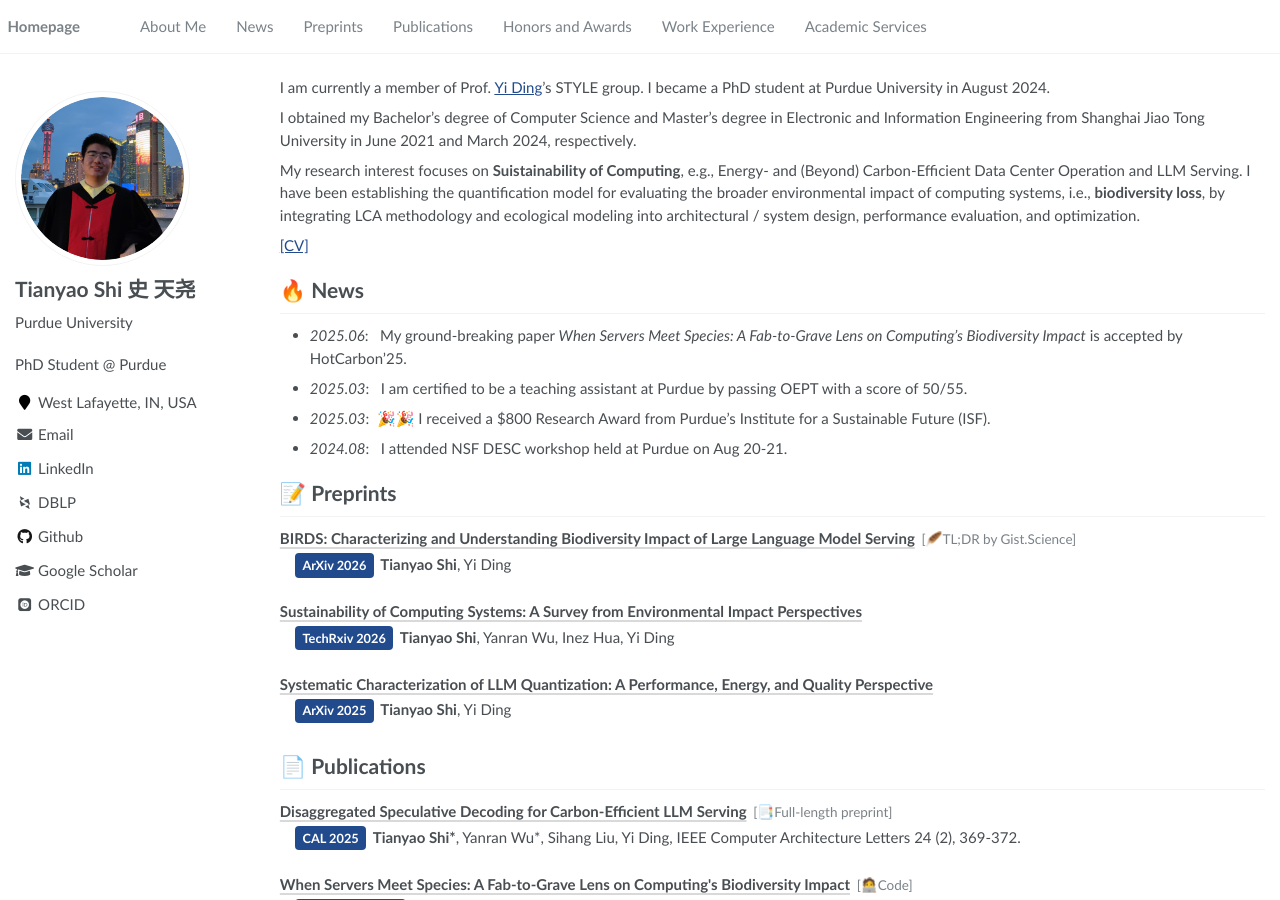
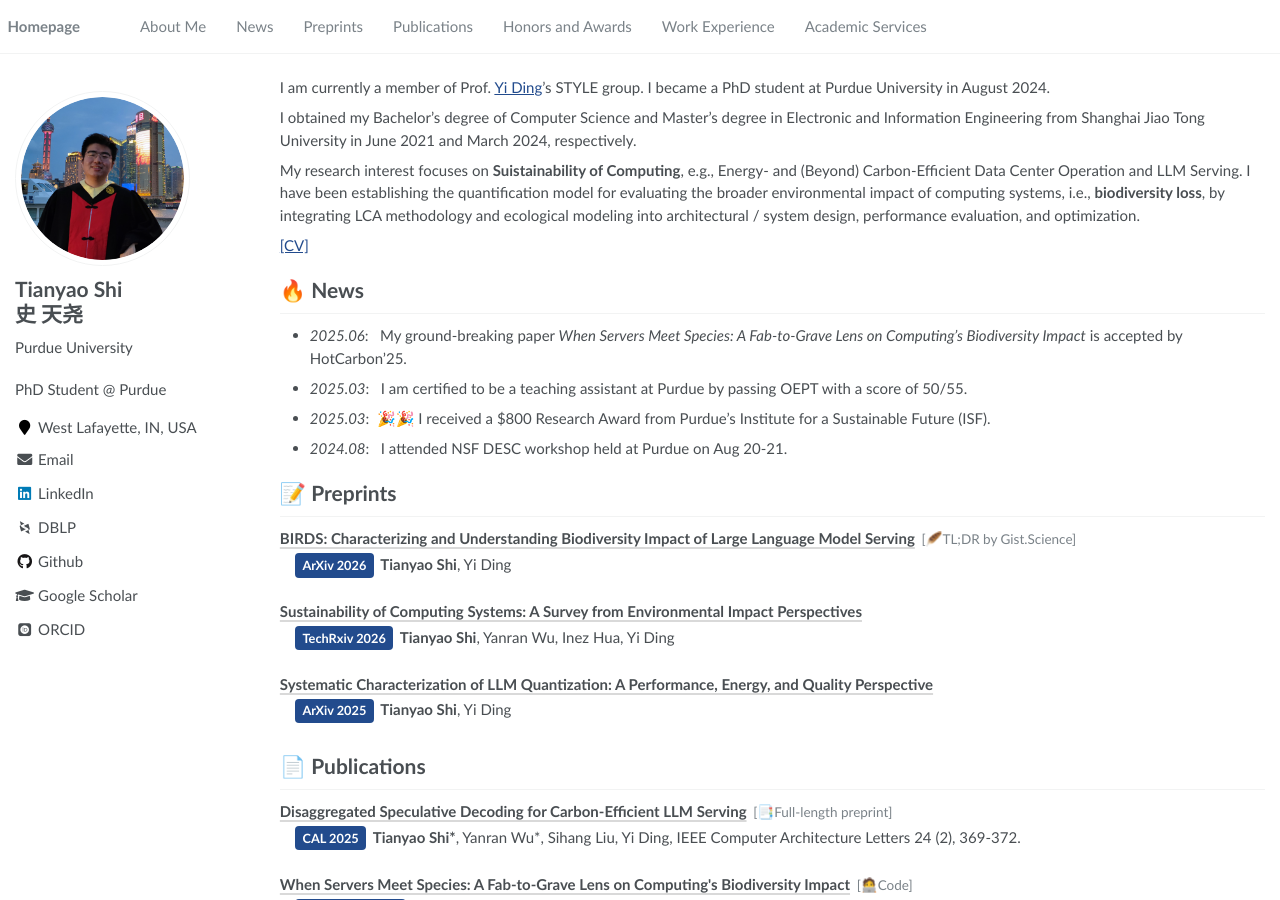
Before and after one commit to StHowling/sthowling.github.io, a Jekyll site: the page built from _pages/about.md, in a window 1280 px wide and 900 px high. Built offline with Jekyll 4.4.1, drawn with Linux system fonts in a browser that asks for light colours; some web fonts are replaced.

Commit message:
Enhance author name display by preserving line breaks in formatting

```diff
--- a/_includes/author-profile.html
+++ b/_includes/author-profile.html
@@ -9,7 +9,7 @@
   </div>
 
   <div class="author__content">
-    <h3 class="author__name">{{ author.name }}</h3>
+    <h3 class="author__name">{{ author.name | newline_to_br }}</h3>
     {% if author.bio %}<p class="author__bio">{{ author.bio }}</p>{% endif %}
   </div>
 
```
